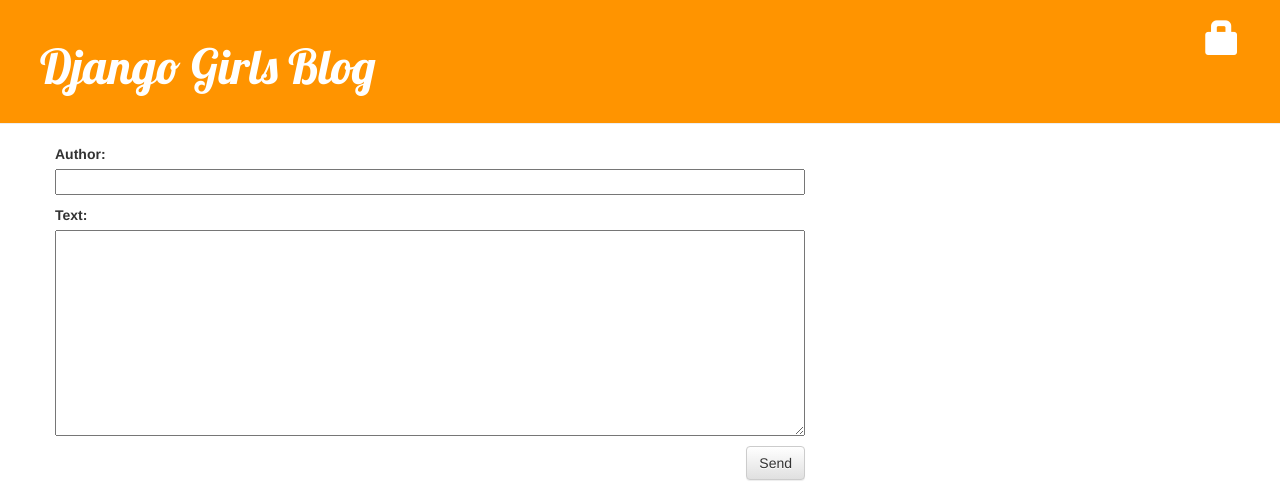
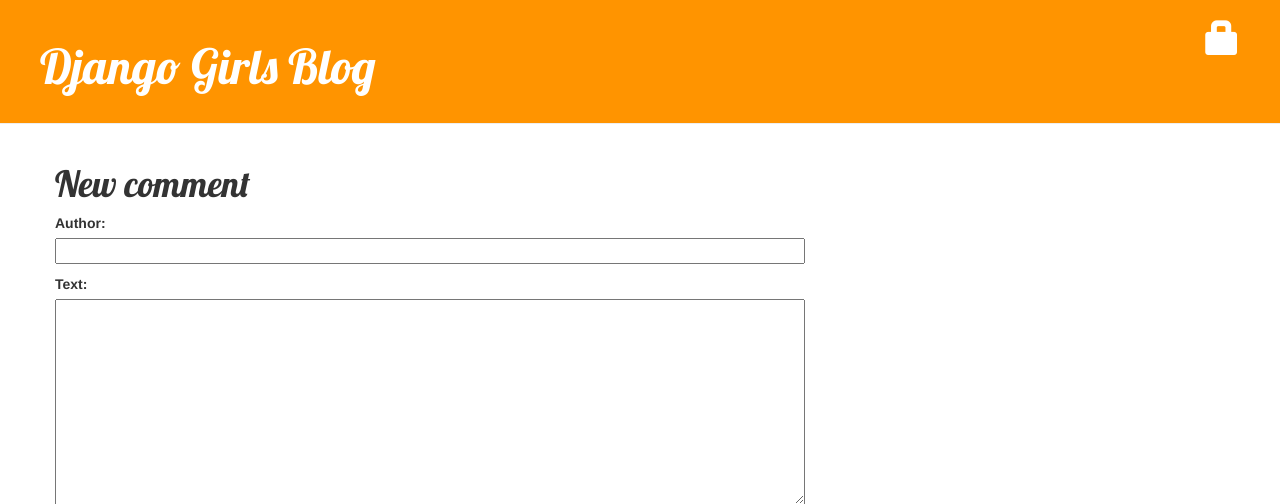
Before and after one commit to Nodir2001/my-first-blog, a Django app: page /post/1/comment/ in a window 1280 px wide. Shown: the top 504 px of the page. Run offline with Django 3.2, Linux system fonts and the light colour scheme; tables that the repository leaves empty hold one stand-in row (values such as "Sample post"); some libraries are stand-ins or nearby versions.

Commit message:
changed mistake in Add_comment

```diff
--- a/blog/templates/blog/add_comment_to_post.html
+++ b/blog/templates/blog/add_comment_to_post.html
@@ -2,7 +2,7 @@
 
 
 {% block content %}
-	<h1< New comment </h1>
+	<h1> New comment </h1>
 	<form method="POST" class="post-form">{% csrf_token %}
 		{{ form.as_p }}
 		<button type="submite" class="save btn btn-default">Send</button>
--- a/blog/templates/blog/base.html
+++ b/blog/templates/blog/base.html
@@ -1,7 +1,7 @@
 {% load static %}
 <html>
     <head>
-        <title>Django Boys blog</title>
+        <title>Django Girls blog</title>
         <link rel="stylesheet" href="//maxcdn.bootstrapcdn.com/bootstrap/3.2.0/css/bootstrap.min.css">
         <link rel="stylesheet" href="//maxcdn.bootstrapcdn.com/bootstrap/3.2.0/css/bootstrap-theme.min.css">
         <link href='//fonts.googleapis.com/css?family=Lobster&subset=latin,latin-ext' rel='stylesheet' type='text/css'>
```
